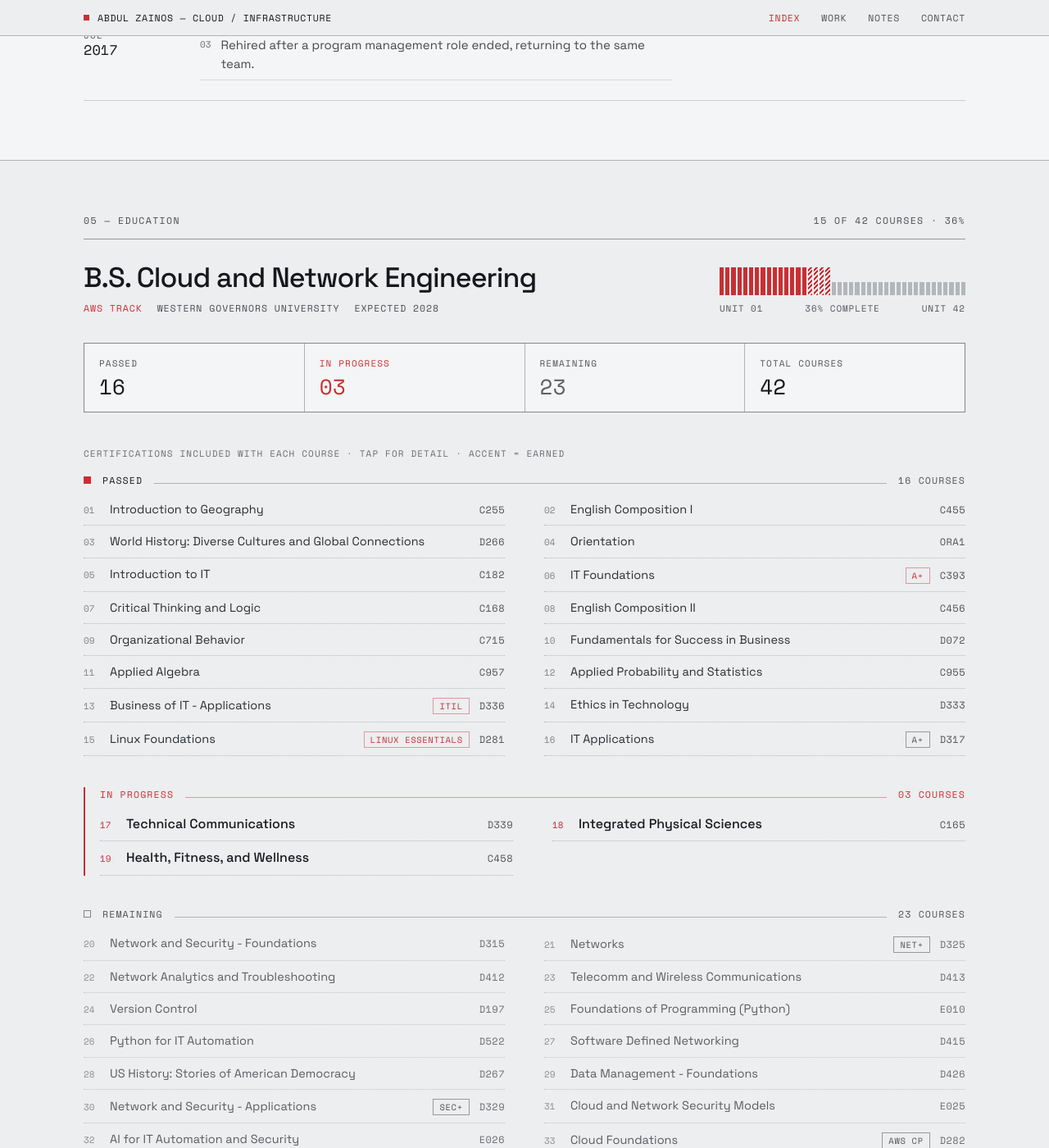
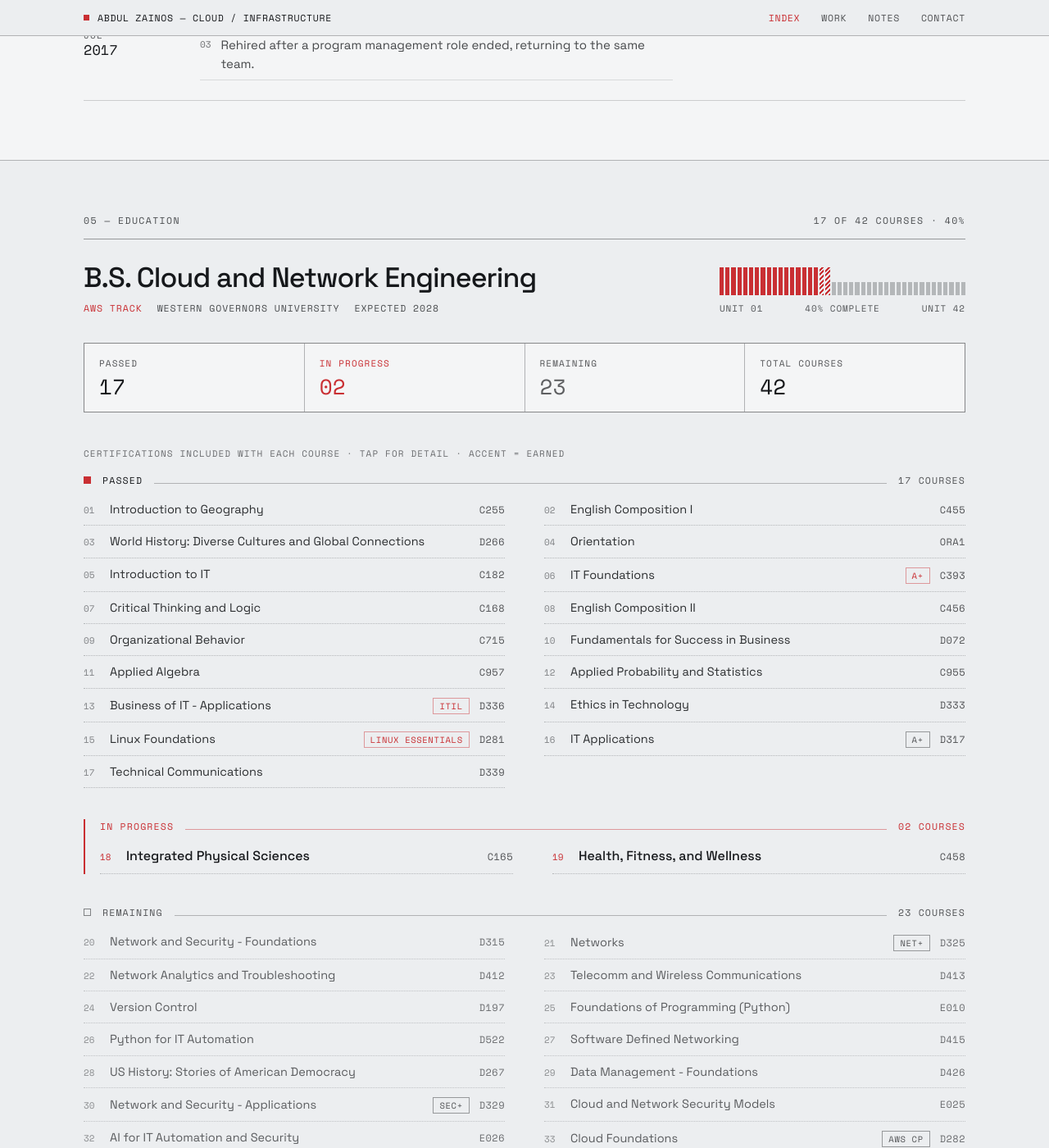
Before and after one commit to zaithekai/zaithekai.github.io, a Jekyll site: the page built from index.html, in a window 1280 px wide and 1400 px high, scrolled down 3728 px. Shown: the whole window at 82% size. Built offline with Jekyll 4.4.1, drawn with Linux system fonts in a browser that asks for light colours.

Commit message:
Mark D339 Technical Communications passed, update progress, bump note date
Co-Authored-By: Claude Sonnet 5.5 <noreply@anthropic.com>

```diff
--- a/index.html
+++ b/index.html
@@ -205,7 +205,7 @@ description: >-
 </div>
 
 <div style="max-width:1140px;margin:0 auto;padding:0 32px 88px">
-<div style="display:flex;justify-content:space-between;align-items:baseline;flex-wrap:wrap;gap:10px;font-family:'Space Mono',monospace;font-size:11.5px;letter-spacing:.12em;text-transform:uppercase;color:rgba(var(--ink-rgb),.75);padding-top:64px"><span>05 — Education</span><span>15 of 42 courses · 36%</span></div>
+<div style="display:flex;justify-content:space-between;align-items:baseline;flex-wrap:wrap;gap:10px;font-family:'Space Mono',monospace;font-size:11.5px;letter-spacing:.12em;text-transform:uppercase;color:rgba(var(--ink-rgb),.75);padding-top:64px"><span>05 — Education</span><span>17 of 42 courses · 40%</span></div>
 <div style="border-top:1px solid rgba(var(--ink-rgb),.4);margin-top:14px;padding-top:28px">
 
 <div style="display:flex;flex-wrap:wrap;gap:28px 48px;align-items:flex-end;justify-content:space-between">
@@ -247,10 +247,10 @@ description: >-
 
 <span style="flex:1 1 0;min-width:2px;height:34px;background:var(--accent);display:block"></span>
 
-<span style="flex:1 1 0;min-width:2px;height:34px;display:block;background:repeating-linear-gradient(-45deg,var(--accent) 0 2px,transparent 2px 4px)"></span>
+<span style="flex:1 1 0;min-width:2px;height:34px;background:var(--accent);display:block"></span>
 
 
-<span style="flex:1 1 0;min-width:2px;height:34px;display:block;background:repeating-linear-gradient(-45deg,var(--accent) 0 2px,transparent 2px 4px)"></span>
+<span style="flex:1 1 0;min-width:2px;height:34px;background:var(--accent);display:block"></span>
 
 <span style="flex:1 1 0;min-width:2px;height:34px;display:block;background:repeating-linear-gradient(-45deg,var(--accent) 0 2px,transparent 2px 4px)"></span>
 
@@ -303,20 +303,20 @@ description: >-
 <span style="flex:1 1 0;min-width:2px;height:16px;background:rgba(var(--ink-rgb),.26);display:block"></span>
 
 </div>
-<div style="display:flex;justify-content:space-between;gap:12px;margin-top:8px;font-size:11px;letter-spacing:.08em;text-transform:uppercase;color:rgba(var(--ink-rgb),.7)"><span>Unit 01</span><span>36% complete</span><span>Unit 42</span></div>
+<div style="display:flex;justify-content:space-between;gap:12px;margin-top:8px;font-size:11px;letter-spacing:.08em;text-transform:uppercase;color:rgba(var(--ink-rgb),.7)"><span>Unit 01</span><span>40% complete</span><span>Unit 42</span></div>
 </div>
 </div>
 
 <div style="display:grid;grid-template-columns:repeat(auto-fit,minmax(min(260px,100%),1fr));gap:1px;background:rgba(var(--ink-rgb),.28);border:1px solid rgba(var(--ink-rgb),.28);margin-top:34px;font-family:'Space Mono',monospace">
-<div style="background:var(--panel);padding:16px 18px"><div style="font-size:11px;letter-spacing:.1em;text-transform:uppercase;color:rgba(var(--ink-rgb),.72)">Passed</div><div style="font-size:26px;line-height:1.1;margin-top:6px">16</div></div>
-<div style="background:var(--panel);padding:16px 18px"><div style="font-size:11px;letter-spacing:.1em;text-transform:uppercase;color:var(--accent)">In progress</div><div style="font-size:26px;line-height:1.1;margin-top:6px;color:var(--accent)">03</div></div>
+<div style="background:var(--panel);padding:16px 18px"><div style="font-size:11px;letter-spacing:.1em;text-transform:uppercase;color:rgba(var(--ink-rgb),.72)">Passed</div><div style="font-size:26px;line-height:1.1;margin-top:6px">17</div></div>
+<div style="background:var(--panel);padding:16px 18px"><div style="font-size:11px;letter-spacing:.1em;text-transform:uppercase;color:var(--accent)">In progress</div><div style="font-size:26px;line-height:1.1;margin-top:6px;color:var(--accent)">02</div></div>
 <div style="background:var(--panel);padding:16px 18px"><div style="font-size:11px;letter-spacing:.1em;text-transform:uppercase;color:rgba(var(--ink-rgb),.72)">Remaining</div><div style="font-size:26px;line-height:1.1;margin-top:6px;color:rgba(var(--ink-rgb),.68)">23</div></div>
 <div style="background:var(--panel);padding:16px 18px"><div style="font-size:11px;letter-spacing:.1em;text-transform:uppercase;color:rgba(var(--ink-rgb),.72)">Total courses</div><div style="font-size:26px;line-height:1.1;margin-top:6px">42</div></div>
 </div>
 
 <div style="margin-top:42px">
 <div style="font-family:'Space Mono',monospace;font-size:11px;letter-spacing:.1em;text-transform:uppercase;color:rgba(var(--ink-rgb),.6);margin-bottom:16px">Certifications included with each course · tap for detail · accent = earned</div>
-<div style="display:flex;align-items:baseline;gap:14px;font-family:'Space Mono',monospace;font-size:11.5px;letter-spacing:.1em;text-transform:uppercase"><span style="width:9px;height:9px;background:var(--accent);display:block;flex:none"></span><span>Passed</span><span style="flex:1 1 auto;height:1px;background:rgba(var(--ink-rgb),.28)"></span><span style="color:rgba(var(--ink-rgb),.72)">16 courses</span></div>
+<div style="display:flex;align-items:baseline;gap:14px;font-family:'Space Mono',monospace;font-size:11.5px;letter-spacing:.1em;text-transform:uppercase"><span style="width:9px;height:9px;background:var(--accent);display:block;flex:none"></span><span>Passed</span><span style="flex:1 1 auto;height:1px;background:rgba(var(--ink-rgb),.28)"></span><span style="color:rgba(var(--ink-rgb),.72)">17 courses</span></div>
 <div style="display:grid;grid-template-columns:repeat(auto-fill,minmax(min(340px,100%),1fr));column-gap:48px;margin-top:8px">
 
 <div style="display:flex;align-items:baseline;gap:12px;padding:9px 0;border-bottom:1px dotted rgba(var(--ink-rgb),.26)"><span style="flex:none;font-family:'Space Mono',monospace;font-size:11px;color:rgba(var(--ink-rgb),.5);width:20px">01</span><span style="flex:1 1 auto;min-width:0;font-size:14.5px;line-height:1.4;color:rgba(var(--ink-rgb),.9)">Introduction to Geography</span><span style="flex:none;font-family:'Space Mono',monospace;font-size:12px;letter-spacing:.04em;color:rgba(var(--ink-rgb),.72)">C255</span></div>
@@ -351,16 +351,16 @@ description: >-
 
 <div style="display:flex;align-items:baseline;gap:12px;padding:9px 0;border-bottom:1px dotted rgba(var(--ink-rgb),.26)"><span style="flex:none;font-family:'Space Mono',monospace;font-size:11px;color:rgba(var(--ink-rgb),.5);width:20px">16</span><span style="flex:1 1 auto;min-width:0;font-size:14.5px;line-height:1.4;color:rgba(var(--ink-rgb),.9)">IT Applications</span><span class="cert"><button type="button" class="cert-pill" aria-expanded="false" aria-describedby="cert-d317">A+</button><span class="cert-tray" id="cert-d317" role="tooltip">CompTIA A+ Core 2 (220-1202) · Passed</span></span><span style="flex:none;font-family:'Space Mono',monospace;font-size:12px;letter-spacing:.04em;color:rgba(var(--ink-rgb),.72)">D317</span></div>
 
+<div style="display:flex;align-items:baseline;gap:12px;padding:9px 0;border-bottom:1px dotted rgba(var(--ink-rgb),.26)"><span style="flex:none;font-family:'Space Mono',monospace;font-size:11px;color:rgba(var(--ink-rgb),.5);width:20px">17</span><span style="flex:1 1 auto;min-width:0;font-size:14.5px;line-height:1.4;color:rgba(var(--ink-rgb),.9)">Technical Communications</span><span style="flex:none;font-family:'Space Mono',monospace;font-size:12px;letter-spacing:.04em;color:rgba(var(--ink-rgb),.72)">D339</span></div>
+
 </div>
 </div>
 
 <div style="margin-top:38px;border-left:2px solid var(--accent);padding-left:18px">
-<div style="display:flex;align-items:baseline;gap:14px;font-family:'Space Mono',monospace;font-size:11.5px;letter-spacing:.1em;text-transform:uppercase;color:var(--accent)"><span>In progress</span><span style="flex:1 1 auto;height:1px;background:var(--accent-soft)"></span><span>03 courses</span></div>
+<div style="display:flex;align-items:baseline;gap:14px;font-family:'Space Mono',monospace;font-size:11.5px;letter-spacing:.1em;text-transform:uppercase;color:var(--accent)"><span>In progress</span><span style="flex:1 1 auto;height:1px;background:var(--accent-soft)"></span><span>02 courses</span></div>
 <div style="display:grid;grid-template-columns:repeat(auto-fill,minmax(min(340px,100%),1fr));column-gap:48px;margin-top:8px">
 
 
-
-<div style="display:flex;align-items:baseline;gap:12px;padding:9px 0;border-bottom:1px dotted rgba(var(--ink-rgb),.26)"><span style="flex:none;font-family:'Space Mono',monospace;font-size:11px;color:var(--accent);width:20px">17</span><span style="flex:1 1 auto;min-width:0;font-size:16px;font-weight:500;line-height:1.4">Technical Communications</span><span style="flex:none;font-family:'Space Mono',monospace;font-size:12px;letter-spacing:.04em;color:rgba(var(--ink-rgb),.72)">D339</span></div>
 
 <div style="display:flex;align-items:baseline;gap:12px;padding:9px 0;border-bottom:1px dotted rgba(var(--ink-rgb),.26)"><span style="flex:none;font-family:'Space Mono',monospace;font-size:11px;color:var(--accent);width:20px">18</span><span style="flex:1 1 auto;min-width:0;font-size:16px;font-weight:500;line-height:1.4">Integrated Physical Sciences</span><span style="flex:none;font-family:'Space Mono',monospace;font-size:12px;letter-spacing:.04em;color:rgba(var(--ink-rgb),.72)">C165</span></div>
 
```
Also changed, not shown: _working_notes/what-im-studying-and-why.md (+1 -1 lines).
